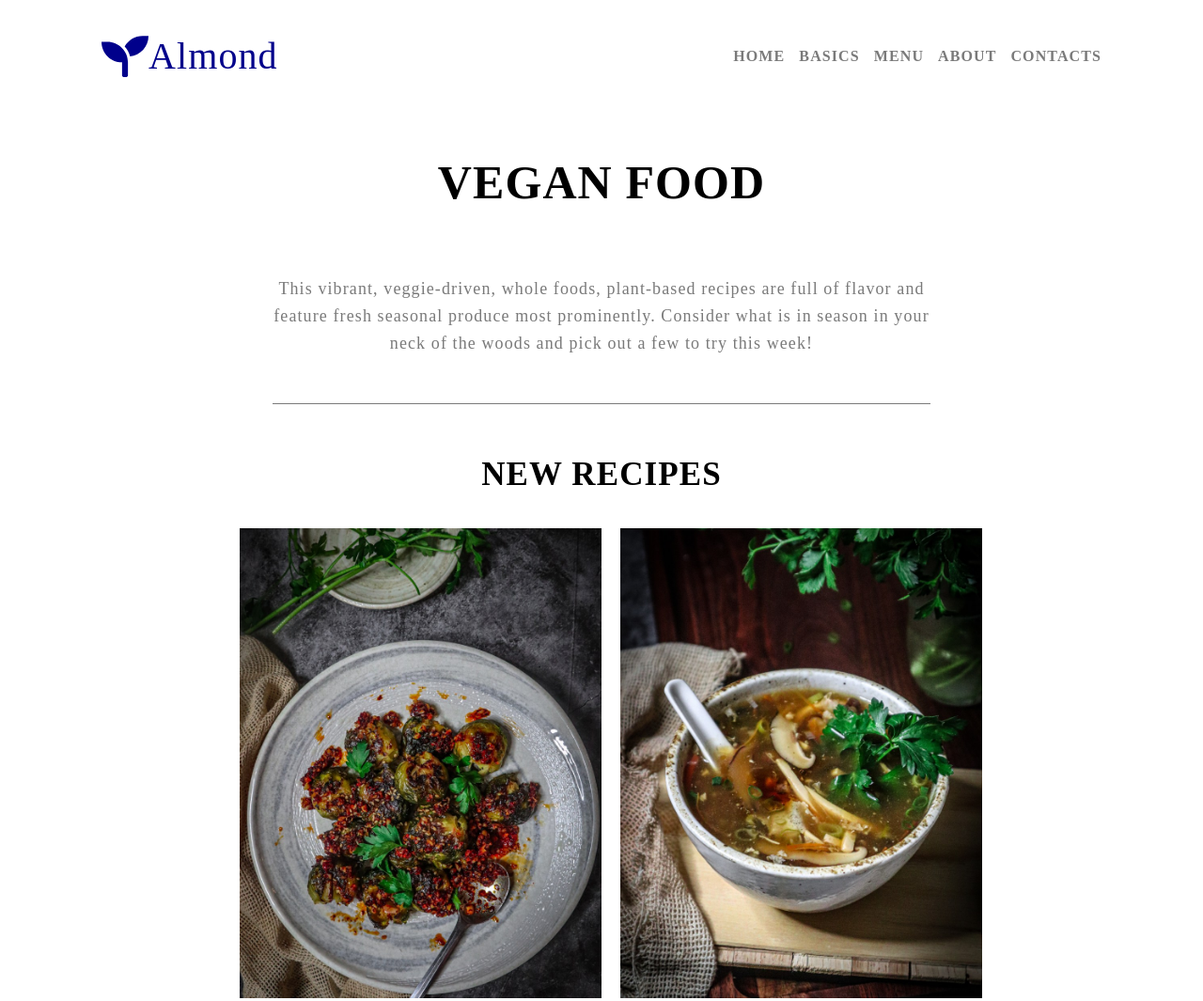
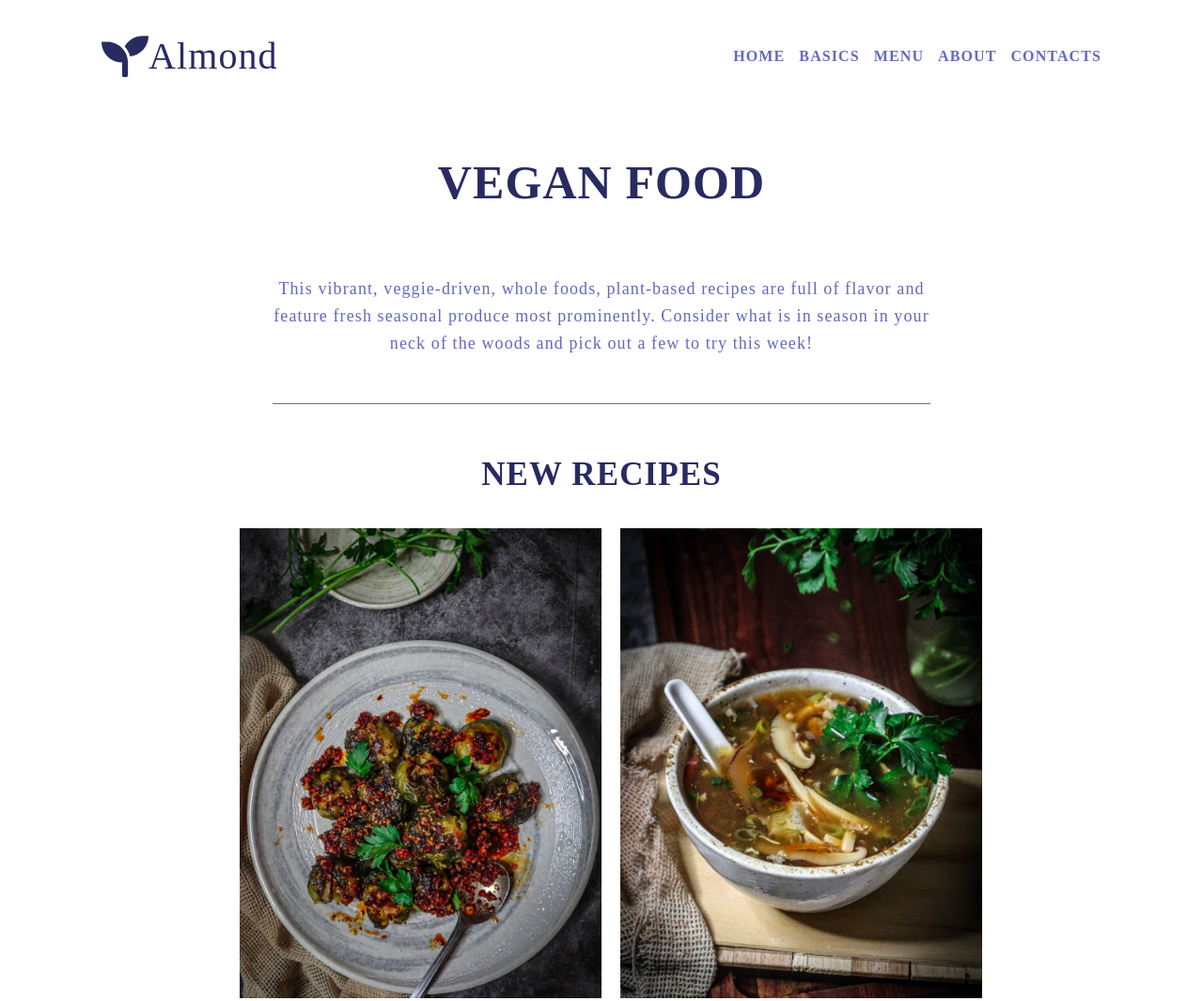
Before and after one commit to alynioke/exercise-sass-ready, a website: page index.html in a window 1280 px wide. Shown: the top 1065 px of the page at 94% size. Drawn offline with Linux system fonts and the light colour scheme; a web font is replaced by a local one.

Commit message:
Change color variable; use lighten function

```diff
--- a/sass/variables.scss
+++ b/sass/variables.scss
@@ -1,2 +1,2 @@
-$primary-color: black;
-$secondary-color: #7a7a7a;
+$primary-color: #282b62;
+$secondary-color: lighten($primary-color, 30%);
```
Also changed, not shown: css/styles.css.
